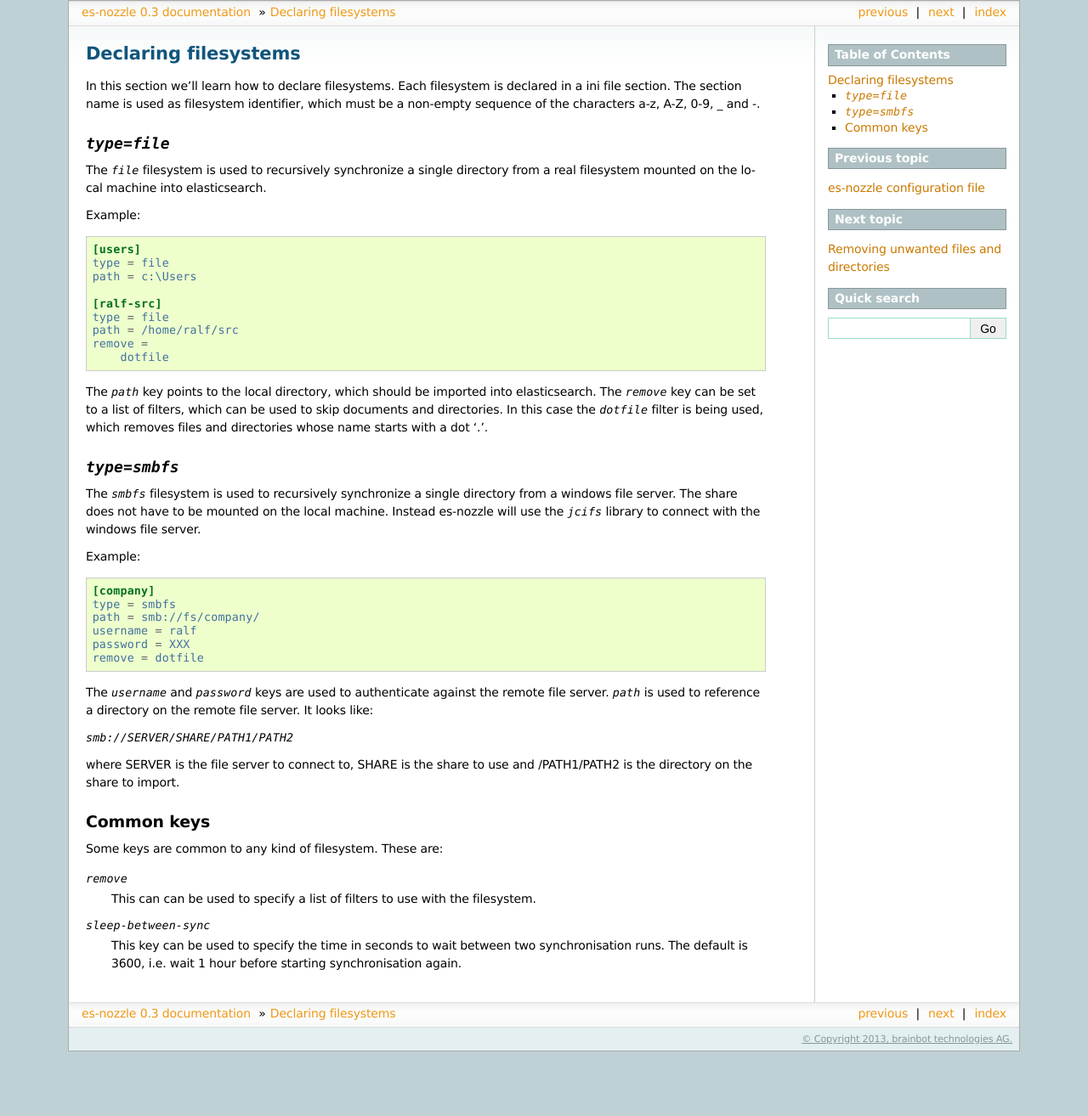
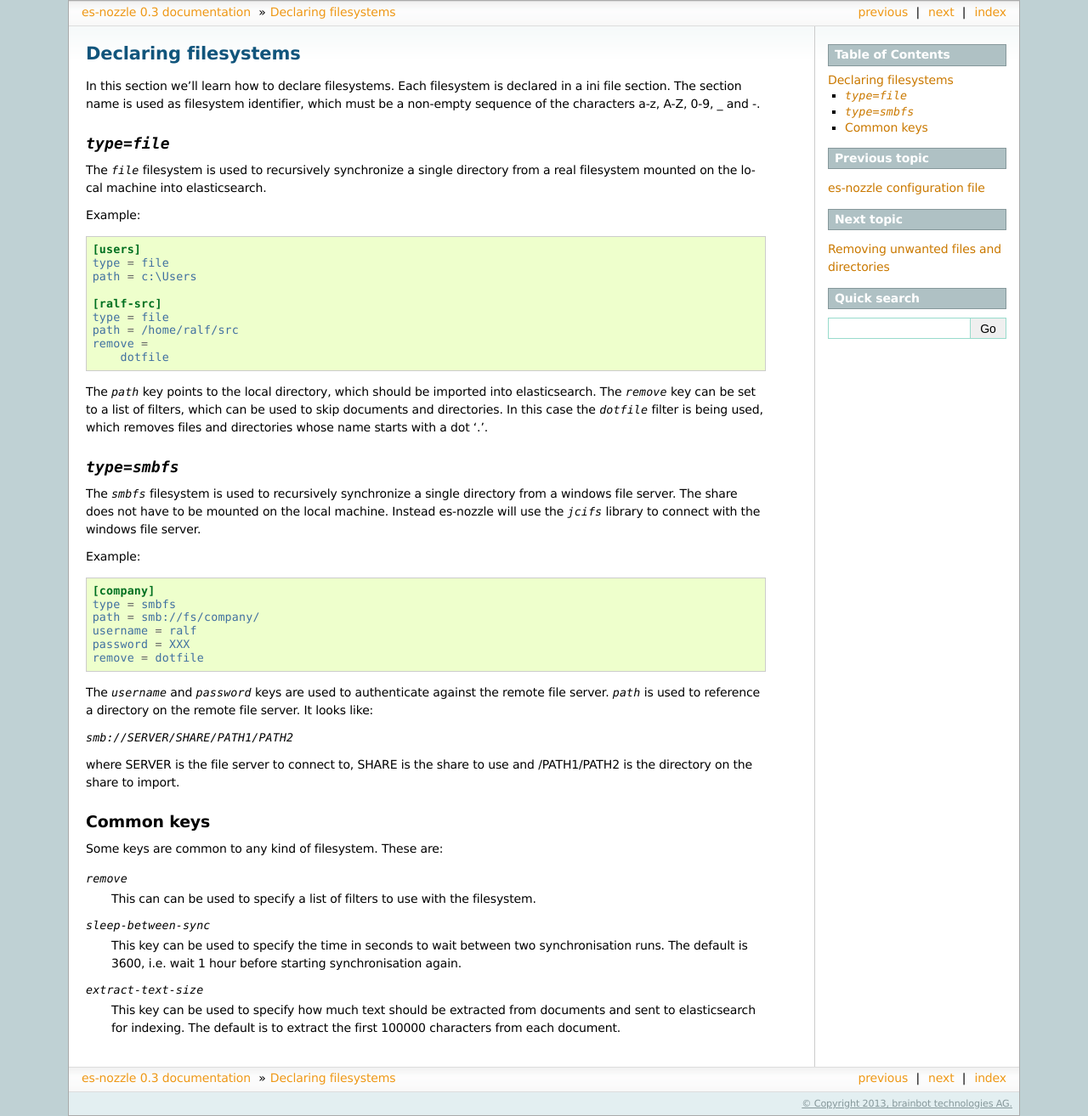
Before and after one commit to brainbot-com/es-nozzle, a Sphinx documentation site: the page built from doc/filesystem.rst, in a window 1280 px wide. Shown: the whole page at 85% size. Built offline with Sphinx 7.4.7, drawn with Linux system fonts in a browser that asks for light colours; before the commit the page ends 1238 px from its top, so only the background shows below that.

Commit message:
make size of text to be extracted from documents configurable
introduce extract-text-size key

```diff
--- a/doc/filesystem.rst
+++ b/doc/filesystem.rst
@@ -71,3 +71,8 @@
   This key can be used to specify the time in seconds to wait between
   two synchronisation runs. The default is 3600, i.e. wait 1 hour
   before starting synchronisation again.
+
+`extract-text-size`
+  This key can be used to specify how much text should be extracted
+  from documents and sent to elasticsearch for indexing. The default
+  is to extract the first 100000 characters from each document.
```
Also changed, not shown: 3 other files.
